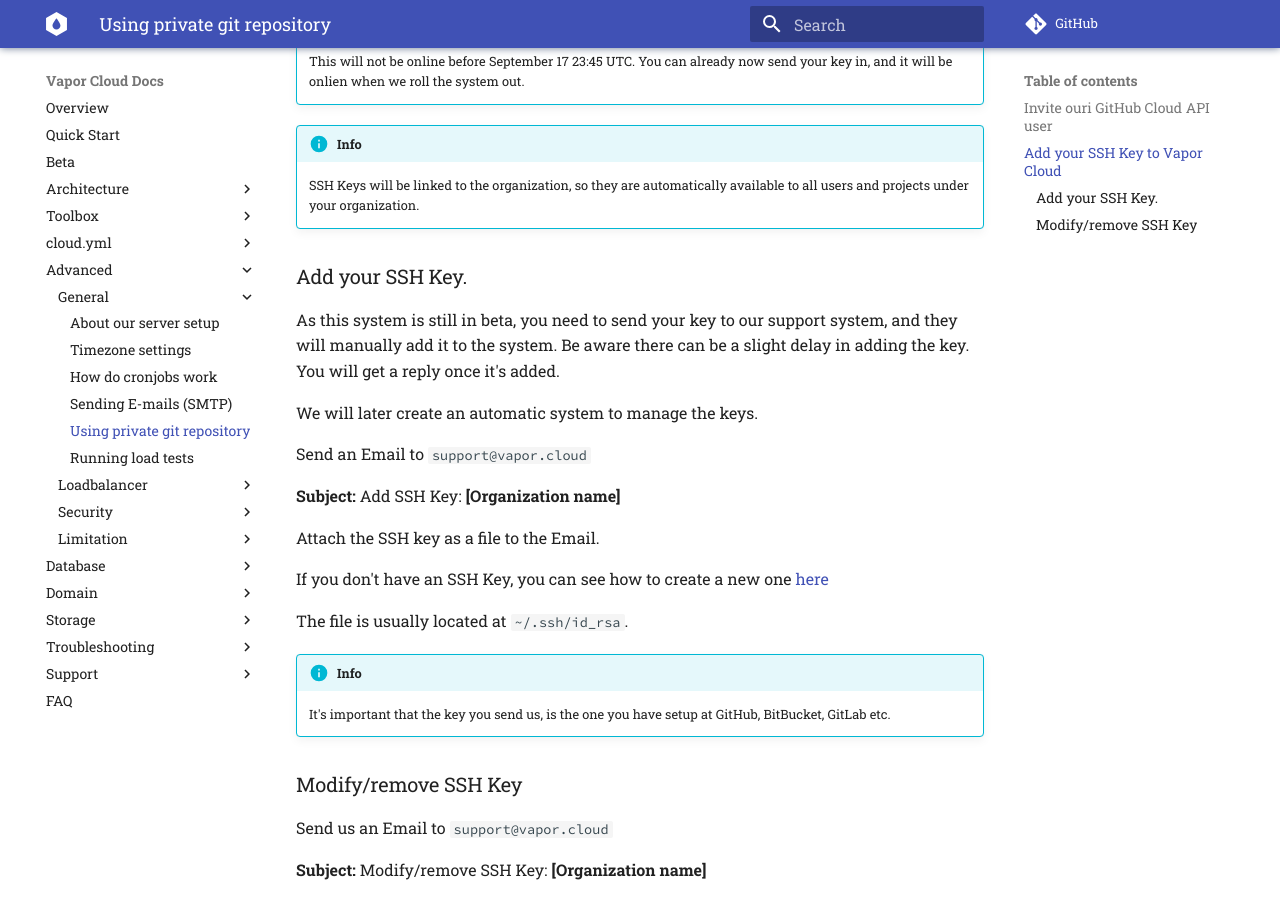
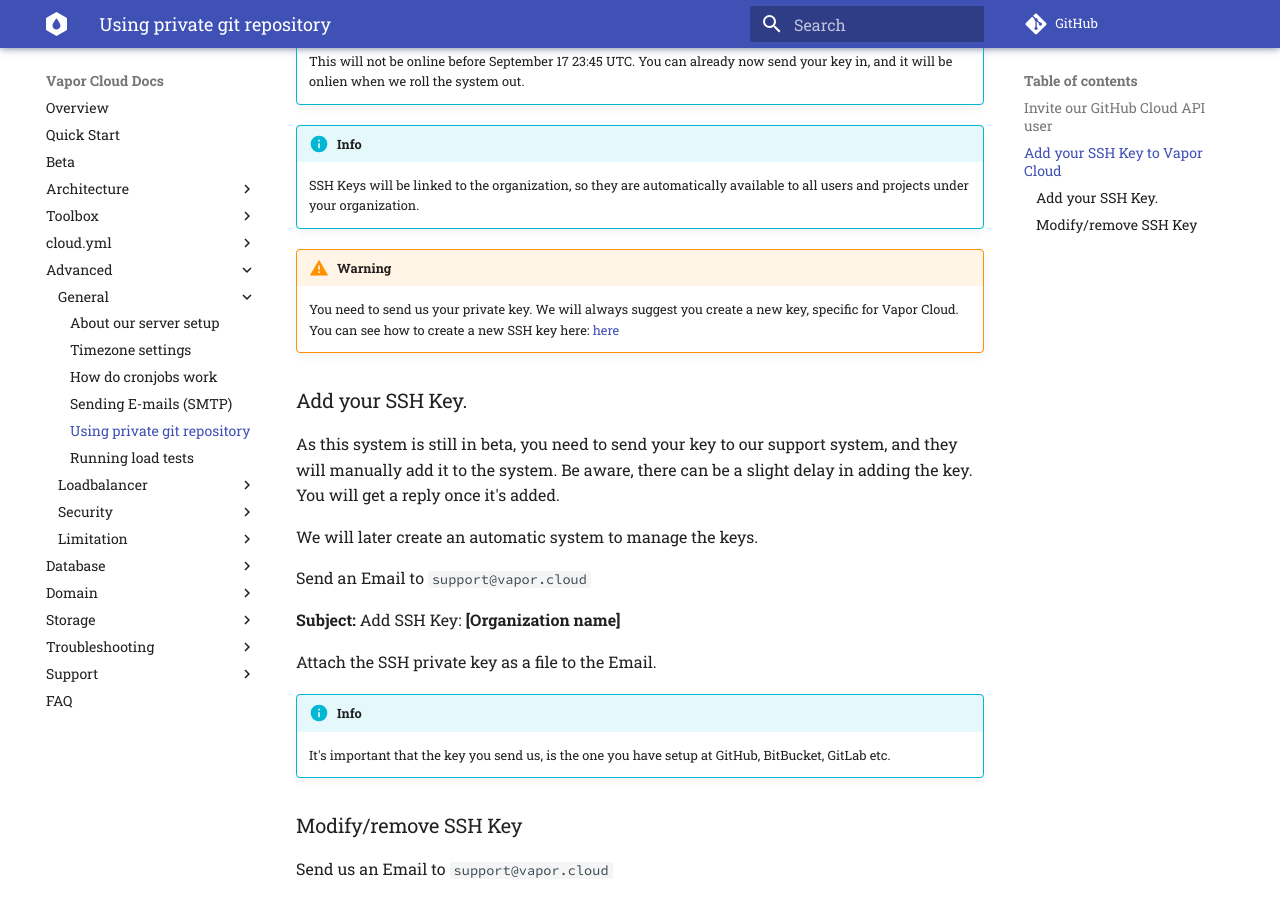
Before and after one commit to qutheory/cloud-documentation, an MkDocs documentation site: the page built from docs/advanced/general/using-private-git.md, in a window 1280 px wide and 900 px high, scrolled down 736 px. Built offline with MkDocs 1.6.1 and Material for MkDocs 9.7.7, drawn with Linux system fonts in a browser that asks for light colours; comment, search, counter and statistics services are not loaded; old or Windows-style settings are respelled for this version of MkDocs; some of the changed text lies outside the part shown.

Commit message:
Adding warning to create new SSH Key

```diff
--- a/docs/advanced/general/using-private-git.md
+++ b/docs/advanced/general/using-private-git.md
@@ -4,7 +4,7 @@
 
 There are 2 ways you can grant access to a private repository on Github
 
-## Invite ouri GitHub Cloud API user
+## Invite our GitHub Cloud API user
 
 !!! info
     This is only temporary. And only works for GitHub
@@ -25,9 +25,12 @@
 !!! info
     SSH Keys will be linked to the organization, so they are automatically available to all users and projects under your organization.
 
+!!! warning
+    You need to send us your private key. We will always suggest you create a new key, specific for Vapor Cloud. You can see how to create a new SSH key here: [here](https://help.github.com/articles/generating-a-new-ssh-key-and-adding-it-to-the-ssh-agent/)
+
 ### Add your SSH Key.
 
-As this system is still in beta, you need to send your key to our support system, and they will manually add it to the system. Be aware there can be a slight delay in adding the key. You will get a reply once it's added.
+As this system is still in beta, you need to send your key to our support system, and they will manually add it to the system. Be aware, there can be a slight delay in adding the key. You will get a reply once it's added.
 
 We will later create an automatic system to manage the keys.
 
@@ -35,11 +38,7 @@
 
 **Subject:** Add SSH Key: **[Organization name]**
 
-Attach the SSH key as a file to the Email.
-
-If you don't have an SSH Key, you can see how to create a new one [here](https://help.github.com/articles/generating-a-new-ssh-key-and-adding-it-to-the-ssh-agent/)
-
-The file is usually located at `~/.ssh/id_rsa`.
+Attach the SSH private key as a file to the Email.
 
 !!! info
     It's important that the key you send us, is the one you have setup at GitHub, BitBucket, GitLab etc.
```
